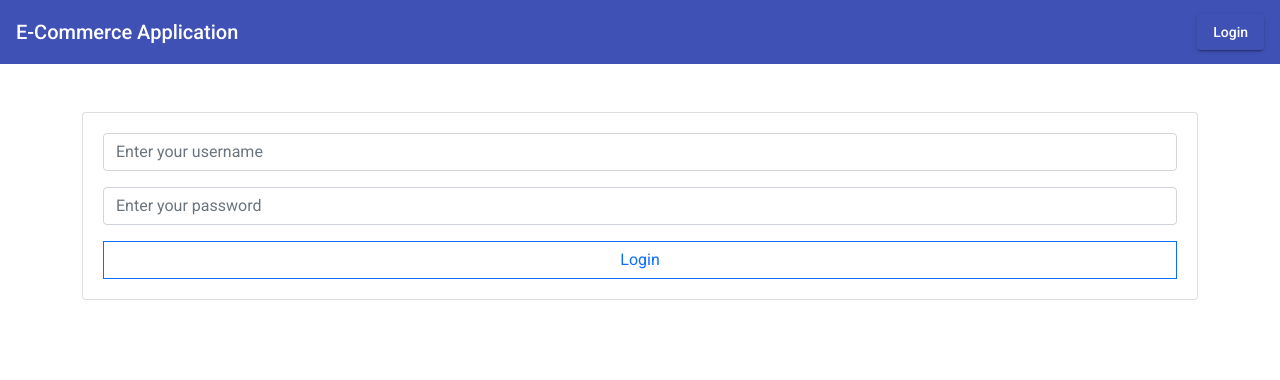
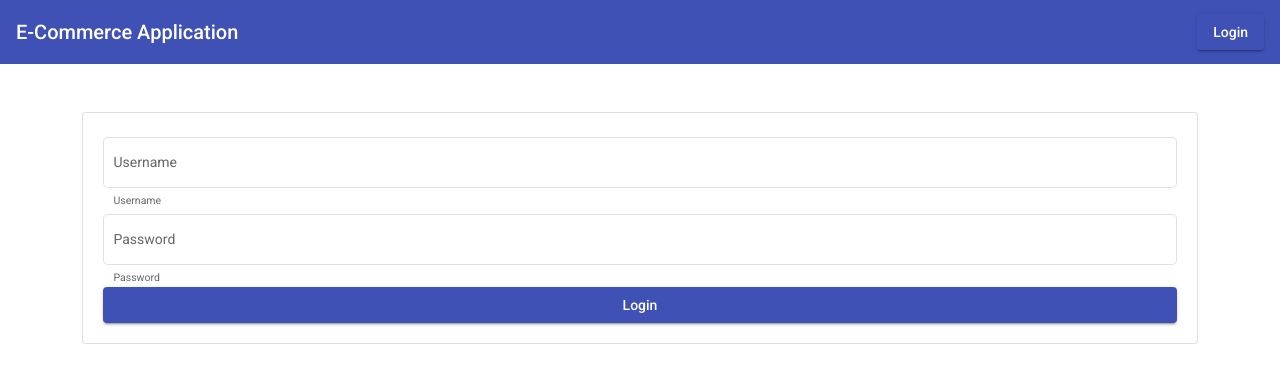
Before and after one commit to P-A-Chathura-Madhava/E-Commerce-Application-Angular-Frontend, an Angular app: page /login in a window 1280 px wide. Shown: the top 380 px of the page. Built offline with nearby package versions, Linux system fonts and the light colour scheme.

Commit message:
apply login form

```diff
--- a/src/app/app-routing.module.ts
+++ b/src/app/app-routing.module.ts
@@ -8,7 +8,7 @@
 import { AuthGuard } from './_auth/auth.guard';
 
 const routes: Routes = [
-  { path: 'home', component: HomeComponent },
+  { path: '', component: HomeComponent },
   { path: 'admin', component: AdminComponent, canActivate:[AuthGuard], data:{roles:['Admin']} },
   { path: 'user', component: UserComponent ,  canActivate:[AuthGuard], data:{roles:['User']} },
   { path: 'login', component: LoginComponent },
--- a/src/app/app.module.ts
+++ b/src/app/app.module.ts
@@ -19,6 +19,8 @@
 
 import {MatToolbarModule} from '@angular/material/toolbar';
 import {MatButtonModule} from '@angular/material/button';
+import {MatFormFieldModule} from '@angular/material/form-field';
+import {MatInputModule} from '@angular/material/input';
 
 @NgModule({
   declarations: [
@@ -38,7 +40,9 @@
     RouterModule,
     BrowserAnimationsModule,
     MatToolbarModule,
-    MatButtonModule
+    MatButtonModule,
+    MatFormFieldModule,
+    MatInputModule
   ],
   providers: [
     AuthGuard,
--- a/src/app/header/header.component.ts
+++ b/src/app/header/header.component.ts
@@ -23,7 +23,7 @@
 
   public logout() {
     this.userAuthService.clear();
-    this.router.navigate(['/home']);
+    this.router.navigate(['/']);
   }
 
 }
--- a/src/app/login/login.component.html
+++ b/src/app/login/login.component.html
@@ -1,25 +1,34 @@
 <div class="container mt-5">
-    <div class="card" style="padding: 20px;">
+  <div class="card" style="padding: 20px">
     <form #loginForm="ngForm" (ngSubmit)="login(loginForm)">
-            <input type="text"
+      <mat-form-field appearance="outline" class="w-100">
+        <mat-label>Username</mat-label>
+        <input
+          matInput
           ngModel
           name="userName"
           id="userName"
-            placeholder="Enter your username"
-            class="form-control mb-3"
-            >
+          placeholder="Username"
+        />
+        <mat-hint>Username</mat-hint>
+      </mat-form-field>
 
-            <input type="password"
+      <mat-form-field appearance="outline" class="w-100">
+        <mat-label>Password</mat-label>
+        <input
+          type="password"
+          matInput
           ngModel
           name="userPassword"
           id="userPassword"
-            placeholder="Enter your password"
-            class="form-control mb-3"
-            >
+          placeholder="Password"
+        />
+        <mat-hint>Password</mat-hint>
+      </mat-form-field>
 
-            <input type="submit"
-            value="Login"
-            class="btn btn-outline-primary form-control rounded-0">
+      <button class="w-100" type="submit" mat-raised-button color="primary">
+        Login
+      </button>
     </form>
   </div>
 </div>
```
Also changed, not shown: src/app/header/header.component.html (+16 -3 lines). Lines whose indentation alone changed are shown as unchanged.
